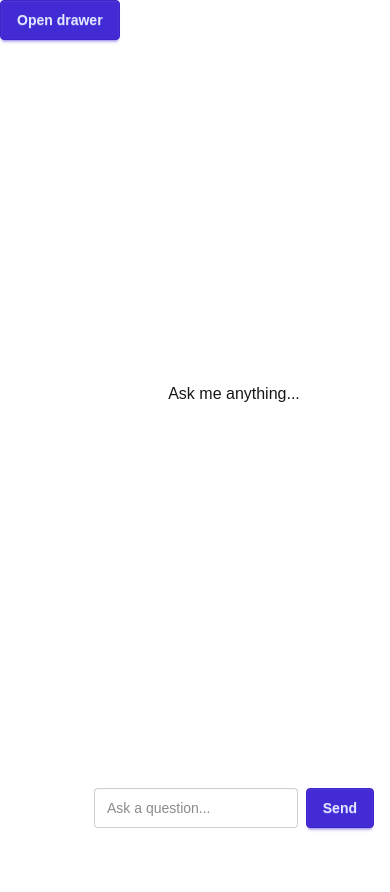
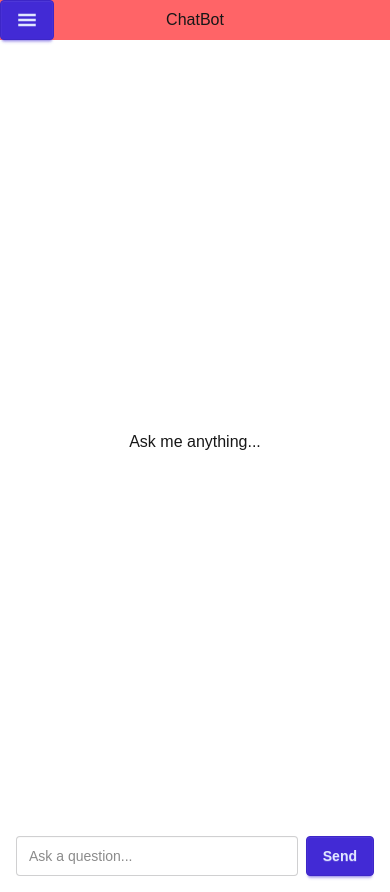
Before and after one commit to Reyad02/chatbot, a Next.js app: page / in a window 390 px wide. Before the commit the page ends 844 px from the top, so only its background shows below. Built offline with nearby package versions, Linux system fonts and the light colour scheme.

Commit message:
drawer responsiveness done and history page created as server side

```diff
--- a/package.json
+++ b/package.json
@@ -14,6 +14,7 @@
     "react": "^19.0.0",
     "react-dom": "^19.0.0",
     "react-hook-form": "^7.54.2",
+    "react-icons": "^5.5.0",
     "uuid": "^11.1.0"
   },
   "devDependencies": {
--- a/src/app/history/page.tsx
+++ b/src/app/history/page.tsx
@@ -1,98 +1,9 @@
-"use client";
-
-import { IHistory } from "@/types/history";
-import axios from "axios";
-import Image from "next/image";
-import Link from "next/link";
-import { useEffect, useState } from "react";
+import History from "@/components/modules/history/history";
 
 const HistoryPage = () => {
-  const [prevMsgs, setPrevMsgs] = useState<IHistory[]>([]);
-  useEffect(() => {
-    axios
-      .get("http://localhost:5000/api/chat/history")
-      .then(function (response) {
-        setPrevMsgs(response.data.data);
-      })
-      .catch(function (error) {
-        console.log(error);
-      });
-  }, []);
+
   return (
-    <div className=" p-4 min-h-screen flex flex-col ">
-      {prevMsgs.length === 0 ? (
-        <div className="flex flex-1 items-center justify-center  h-full">
-          <p>No history found</p>
-        </div>
-      ) : (
-        prevMsgs.map((msg, index) => (
-          <Link
-            href={`history/${msg.uniqueIdentifier}`}
-            key={index}
-            className="border block mb-4 px-4 py-2 rounded-xl "
-          >
-            <div
-              className={`chat ${
-                msg.messages[0]?.role === "user" ? "chat-end" : "chat-start"
-              }`}
-            >
-              <div className="chat-image avatar">
-                <div className="w-10 rounded-full">
-                  <Image
-                    alt={msg.messages[0]?.role}
-                    src={
-                      msg.messages[0]?.role === "user"
-                        ? "https://img.daisyui.com/images/stock/photo-1534528741775-53994a69daeb.webp"
-                        : "https://cdn-icons-png.flaticon.com/512/4712/4712035.png"
-                    }
-                    width={40}
-                    height={40}
-                  />
-                </div>
-              </div>
-              <div
-                className={`chat-bubble ${
-                  msg.messages[0]?.role === "user"
-                    ? "bg-blue-500 text-white"
-                    : "bg-gray-300 text-black"
-                }`}
-              >
-                {msg.messages[0]?.content}
-              </div>
-            </div>
-            <div
-              className={`chat  ${
-                msg.messages[1]?.role === "user" ? "chat-end" : "chat-start"
-              }`}
-            >
-              <div className="chat-image avatar">
-                <div className="w-10 rounded-full">
-                  <Image
-                    alt={msg.messages[1]?.role || "assistant"}
-                    src={
-                      msg.messages[1]?.role === "user"
-                        ? "https://img.daisyui.com/images/stock/photo-1534528741775-53994a69daeb.webp"
-                        : "https://cdn-icons-png.flaticon.com/512/4712/4712035.png"
-                    }
-                    width={40}
-                    height={40}
-                  />
-                </div>
-              </div>
-              <div
-                className={`chat-bubble ${
-                  msg.messages[1]?.role === "user"
-                    ? "bg-blue-500 text-white"
-                    : "bg-gray-300 text-black"
-                }`}
-              >
-                {msg.messages[1]?.content}
-              </div>
-            </div>
-          </Link>
-        ))
-      )}
-    </div>
+    <History/>
   );
 };
 
--- a/src/app/layout.tsx
+++ b/src/app/layout.tsx
@@ -28,13 +28,13 @@ export default function RootLayout({
       <body
         className={`${geistSans.variable} ${geistMono.variable} antialiased`}
       >
-        <main className="flex justify-between ">
-          <div className="w-[20%]">
-            <div className="fixed ">
+        <main className="flex lg:justify-between ">
+          <div className="lg:w-[20%] z-50 fixed lg:relative">
+            <div className="lg:fixed ">
               <Drawer />
             </div>
           </div>
-          <div className="flex-grow overflow-auto w-[70%] h-full ">{children}</div>
+          <div className="flex-1 flex-grow overflow-auto lg:w-[70%] h-full mt-12 lg:mt-0">{children}</div>
         </main>
       </body>
     </html>
--- /dev/null
+++ b/src/components/modules/history/history.tsx
@@ -0,0 +1,99 @@
+"use client";
+
+import { IHistory } from "@/types/history";
+import axios from "axios";
+import Image from "next/image";
+import Link from "next/link";
+import { useEffect, useState } from "react";
+
+const History = () => {
+  const [prevMsgs, setPrevMsgs] = useState<IHistory[]>([]);
+  useEffect(() => {
+    axios
+      .get("http://localhost:5000/api/chat/history")
+      .then(function (response) {
+        setPrevMsgs(response.data.data);
+      })
+      .catch(function (error) {
+        console.log(error);
+      });
+  }, []);
+  return (
+    <div className=" p-4 min-h-screen flex flex-col ">
+      {prevMsgs.length === 0 ? (
+        <div className="flex flex-1 items-center justify-center  h-full">
+          <p>No history found</p>
+        </div>
+      ) : (
+        prevMsgs.map((msg, index) => (
+          <Link
+            href={`history/${msg.uniqueIdentifier}`}
+            key={index}
+            className="border block mb-4 px-4 py-2 rounded-xl "
+          >
+            <div
+              className={`chat ${
+                msg.messages[0]?.role === "user" ? "chat-end" : "chat-start"
+              }`}
+            >
+              <div className="chat-image avatar">
+                <div className="w-10 rounded-full">
+                  <Image
+                    alt={msg.messages[0]?.role}
+                    src={
+                      msg.messages[0]?.role === "user"
+                        ? "https://img.daisyui.com/images/stock/photo-1534528741775-53994a69daeb.webp"
+                        : "https://cdn-icons-png.flaticon.com/512/4712/4712035.png"
+                    }
+                    width={40}
+                    height={40}
+                  />
+                </div>
+              </div>
+              <div
+                className={`chat-bubble ${
+                  msg.messages[0]?.role === "user"
+                    ? "bg-blue-500 text-white"
+                    : "bg-gray-300 text-black"
+                }`}
+              >
+                {msg.messages[0]?.content}
+              </div>
+            </div>
+            <div
+              className={`chat  ${
+                msg.messages[1]?.role === "user" ? "chat-end" : "chat-start"
+              }`}
+            >
+              <div className="chat-image avatar">
+                <div className="w-10 rounded-full">
+                  <Image
+                    alt={msg.messages[1]?.role || "assistant"}
+                    src={
+                      msg.messages[1]?.role === "user"
+                        ? "https://img.daisyui.com/images/stock/photo-1534528741775-53994a69daeb.webp"
+                        : "https://cdn-icons-png.flaticon.com/512/4712/4712035.png"
+                    }
+                    width={40}
+                    height={40}
+                  />
+                </div>
+              </div>
+              <div
+                className={`chat-bubble ${
+                  msg.messages[1]?.role === "user"
+                    ? "bg-blue-500 text-white"
+                    : "bg-gray-300 text-black"
+                }`}
+              >
+                {msg.messages[1]?.content}
+              </div>
+            </div>
+          </Link>
+        ))
+      )}
+    </div>
+  );
+};
+
+export default History;
--- a/src/components/ui/drawer.tsx
+++ b/src/components/ui/drawer.tsx
@@ -1,17 +1,25 @@
+"use client";
 import Link from "next/link";
+import { usePathname } from "next/navigation";
+import { GiHamburgerMenu } from "react-icons/gi";
 
 const Drawer = () => {
+  const pathname = usePathname();
   return (
     <div className="drawer lg:drawer-open ">
       <input id="my-drawer-2" type="checkbox" className="drawer-toggle" />
-      <div className="drawer-content flex flex-col items-center justify-center">
+      <div className="lg:hidden drawer-content flex flex-row justify-between  w-screen items-center  bg-red-400">
         {/* Page content here */}
-        <label
-          htmlFor="my-drawer-2"
-          className="btn btn-primary drawer-button lg:hidden"
-        >
-          Open drawer
-        </label>
+        <div className="flex-1">
+          <label
+            htmlFor="my-drawer-2"
+            className="btn btn-primary drawer-button lg:hidden "
+          >
+            <GiHamburgerMenu className="text-xl" />
+          </label>
+        </div>
+        <div className="lg:hidden flex-1  text-center"><h1>ChatBot</h1></div>
+        <div className="flex-1"></div>
       </div>
       <div className="drawer-side">
         <label
@@ -19,13 +27,21 @@ const Drawer = () => {
           aria-label="close sidebar"
           className="drawer-overlay"
         ></label>
-        <ul className="menu bg-base-200 text-base-content min-h-full w-64 p-4">
+        <ul className="menu bg-base-200 text-base-content min-h-full w-64 p-4 ">
           {/* Sidebar content here */}
-          <li>
-            <Link href={"/"}>New Chat</Link>
+          <li className="">
+            <h1 className="text-xl ">ChatBot</h1>
           </li>
-          <li>
-          <Link href={"/history"}>History</Link>
+          <li className={pathname === "/" ? "bg-red-500" : "bg-transparent"}>
+            <Link href="/">New Chat</Link>
+          </li>
+
+          <li
+            className={
+              pathname.includes("/history") ? "bg-red-500" : "bg-transparent"
+            }
+          >
+            <Link href="/history">History</Link>
           </li>
         </ul>
       </div>
```
Also changed, not shown: 1 other file (tests, documents, lock files or other folders).
